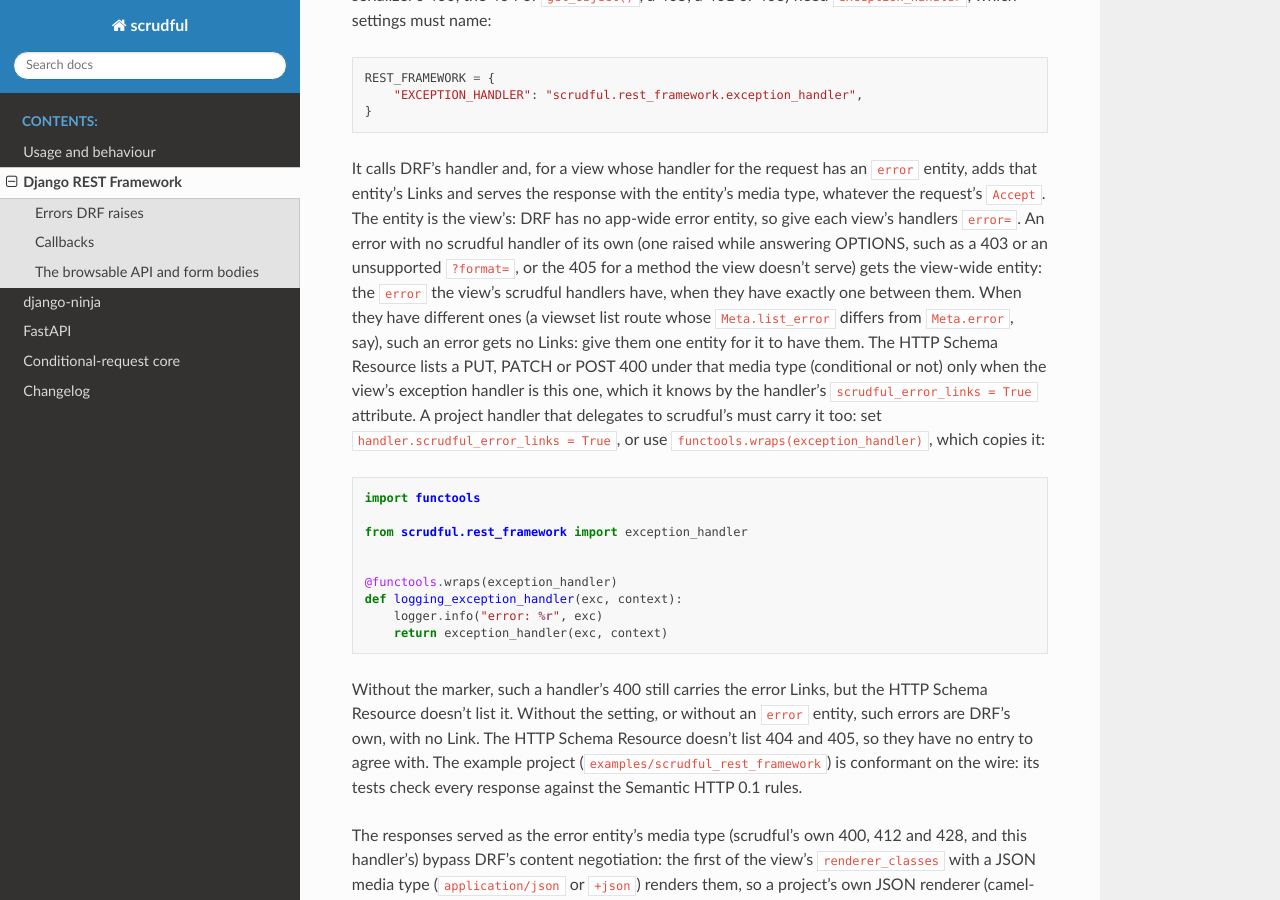
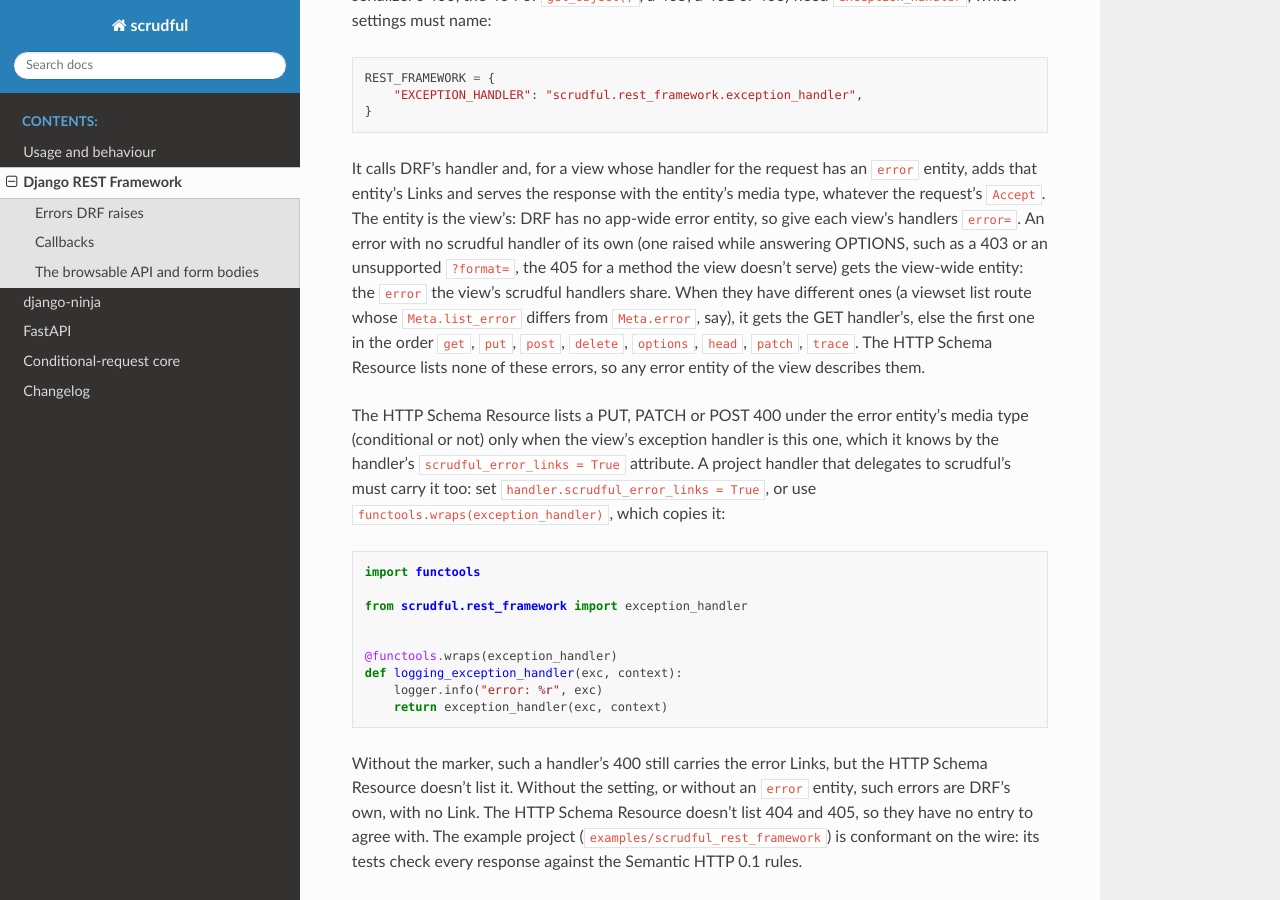
Before and after one commit to mimotoai/scrudful, a Sphinx documentation site: the page built from docs/source/rest_framework.rst, in a window 1280 px wide and 900 px high, scrolled down 1413 px. Built offline with Sphinx 7.4.7 and the Read the Docs theme 3.1.0, drawn with Linux system fonts in a browser that asks for light colours.

Commit message:
scrudful.rest_framework: disagreeing error entities fall back to GET's, then method order
5236322 gave an error with no scrudful handler of its own (an OPTIONS
403, a 405) no Links when the view's handlers had different error
entities: a body with content and no Schema Link Header (#42, #43),
where a 405 had Links before this branch. The OPTIONS body lists
none of these errors, so any error entity of the view describes
them: _error_entity now uses the one the handlers share, else the GET
handler's, else the first in METHOD_KEYS order. A request whose own
handler is scrudful still uses that handler's error.

```diff
--- a/CHANGELOG.rst
+++ b/CHANGELOG.rst
@@ -48,8 +48,9 @@ change, so clients and tests that compare them must be updated.
   copy it onto the view class.
 * DRF: ``exception_handler`` gives an error that no scrudful handler answers
   (one raised while answering OPTIONS, a 405) the view-wide error entity:
-  the ``error`` of the view's scrudful handlers when they have exactly one,
-  else no Links (a 405 got the first allowed handler's before).
+  the ``error`` the view's scrudful handlers share; when they have different
+  ones, the GET handler's, else the first in method order (a 405 got the
+  first allowed handler's before).
 * DRF: scrudful's own 400, 412 and 428 with an ``error`` entity, and the
   ``exception_handler`` responses of views with one, bypass DRF's content
   negotiation, so the browsable API gets JSON for them. The view's first JSON
--- a/docs/source/rest_framework.rst
+++ b/docs/source/rest_framework.rst
@@ -77,14 +77,18 @@ It calls DRF's handler and, for a view whose handler for the request has an
 entity's media type, whatever the request's ``Accept``. The entity is the
 view's: DRF has no app-wide error entity, so give each view's handlers
 ``error=``. An error with no scrudful handler of its own (one raised while
-answering OPTIONS, such as a 403 or an unsupported ``?format=``, or the 405
-for a method the view doesn't serve) gets the view-wide entity: the ``error``
-the view's scrudful handlers have, when they have exactly one between them.
-When they have different ones (a viewset list route whose ``Meta.list_error``
-differs from ``Meta.error``, say), such an error gets no Links: give them one
-entity for it to have them. The HTTP Schema Resource lists a PUT, PATCH or POST 400 under that
-media type (conditional or not) only when the view's exception handler is this
-one, which it knows by the handler's ``scrudful_error_links = True``
+answering OPTIONS, such as a 403 or an unsupported ``?format=``, the 405 for a
+method the view doesn't serve) gets the view-wide entity: the ``error`` the view's scrudful handlers
+share. When they have different ones (a viewset list route whose
+``Meta.list_error`` differs from ``Meta.error``, say), it gets the GET
+handler's, else the first one in the order ``get``, ``put``, ``post``,
+``delete``, ``options``, ``head``, ``patch``, ``trace``. The HTTP Schema
+Resource lists none of these errors, so any error entity of the view describes
+them.
+
+The HTTP Schema Resource lists a PUT, PATCH or POST 400 under the error
+entity's media type (conditional or not) only when the view's exception handler
+is this one, which it knows by the handler's ``scrudful_error_links = True``
 attribute. A project handler that delegates to scrudful's must carry it too:
 set ``handler.scrudful_error_links = True``, or use
 ``functools.wraps(exception_handler)``, which copies it:
```
Also changed, not shown: 2 other files.
